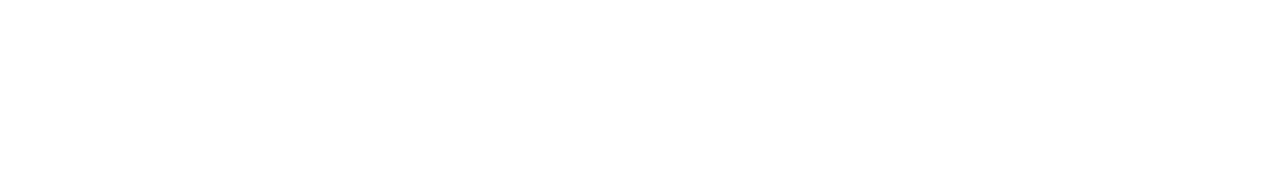
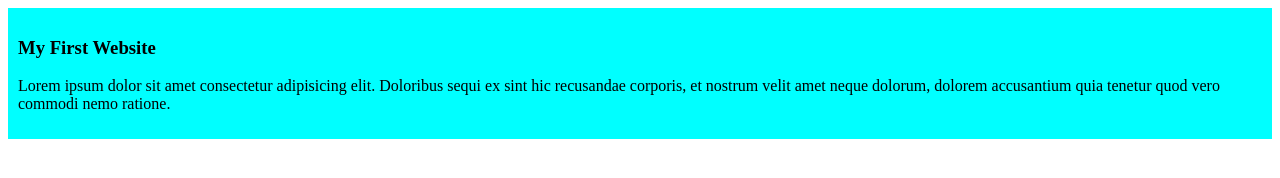
Before and after one commit to Hasan-Mahmud21/my_simple_website, a plain HTML site: page index.html in a window 1280 px wide. Drawn offline with Linux system fonts and the light colour scheme.

Commit message:
added the 1st blog

```diff
--- a/index.html
+++ b/index.html
@@ -4,8 +4,13 @@
     <meta charset="UTF-8">
     <meta name="viewport" content="width=device-width, initial-scale=1.0">
     <title>My First Website</title>
+    <link rel="stylesheet" href="styles/styles.css">
 </head>
 <body>
+    <div>
+        <h3>My First Website</h3>
+        <p>Lorem ipsum dolor sit amet consectetur adipisicing elit. Doloribus sequi ex sint hic recusandae corporis, et nostrum velit amet neque dolorum, dolorem accusantium quia tenetur quod vero commodi nemo ratione.</p>
+    </div>
 
 </body>
 </html>
--- /dev/null
+++ b/styles/styles.css
@@ -0,0 +1,4 @@
+div{
+    background-color: aqua;
+    padding: 10px;
+}
```
